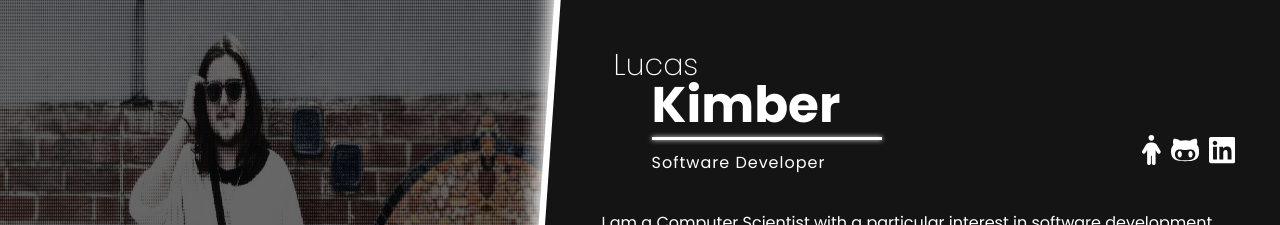
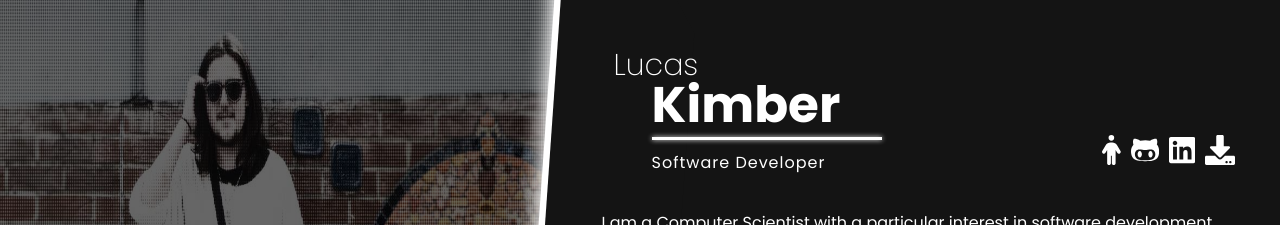
Before and after one commit to lucas-kimber/lucas-kimber.github.io, a Nuxt app: page /education in a window 1280 px wide. Shown: the top 225 px of the page. Built offline with nearby package versions, Linux system fonts and the light colour scheme.

Commit message:
Added CV download option

```diff
--- a/components/socials.vue
+++ b/components/socials.vue
@@ -9,8 +9,18 @@
         <a href="https://www.google.com/url?sa=t&source=web&rct=j&opi=89978449&url=https://uk.linkedin.com/in/lucas-kimber-287a3b222&ved=2ahUKEwiV7LnqkI-IAxVHaEEAHcAvL_IQFnoECBsQAQ&usg=AOvVaw0tsOcMhN-iSHsPhuWg-nD4" target="_blank" class="link">
             <svg xmlns="http://www.w3.org/2000/svg" viewBox="0 0 448 512"><path d="M416 32H31.9C14.3 32 0 46.5 0 64.3v383.4C0 465.5 14.3 480 31.9 480H416c17.6 0 32-14.5 32-32.3V64.3c0-17.8-14.4-32.3-32-32.3zM135.4 416H69V202.2h66.5V416zm-33.2-243c-21.3 0-38.5-17.3-38.5-38.5S80.9 96 102.2 96c21.2 0 38.5 17.3 38.5 38.5 0 21.3-17.2 38.5-38.5 38.5zm282.1 243h-66.4V312c0-24.8-.5-56.7-34.5-56.7-34.6 0-39.9 27-39.9 54.9V416h-66.4V202.2h63.7v29.2h.9c8.9-16.8 30.6-34.5 62.9-34.5 67.2 0 79.7 44.3 79.7 101.9V416z"/></svg>
         </a>
+        <a href="/Lucas_Kimber_Resume.pdf" target="_blank" class="link">
+            <svg xmlns="http://www.w3.org/2000/svg" viewBox="0 0 512 512"><path d="M216 0h80c13.3 0 24 10.7 24 24v168h87.7c17.8 0 26.7 21.5 14.1 34.1L269.7 378.3c-7.5 7.5-19.8 7.5-27.3 0L90.1 226.1c-12.6-12.6-3.7-34.1 14.1-34.1H192V24c0-13.3 10.7-24 24-24zm296 376v112c0 13.3-10.7 24-24 24H24c-13.3 0-24-10.7-24-24V376c0-13.3 10.7-24 24-24h146.7l49 49c20.1 20.1 52.5 20.1 72.6 0l49-49H488c13.3 0 24 10.7 24 24zm-124 88c0-11-9-20-20-20s-20 9-20 20 9 20 20 20 20-9 20-20zm64 0c0-11-9-20-20-20s-20 9-20 20 9 20 20 20 20-9 20-20z"/></svg>
+        </a>
     </div>
 </template>
+<script>
+export default {
+  created() {
+    this.$router.push('/education')
+  },
+}
+</script>
 <style lang="scss">
 .socials {
     display: inline-block;
```
Also changed, not shown: 1 other file (tests, documents, lock files or other folders).
